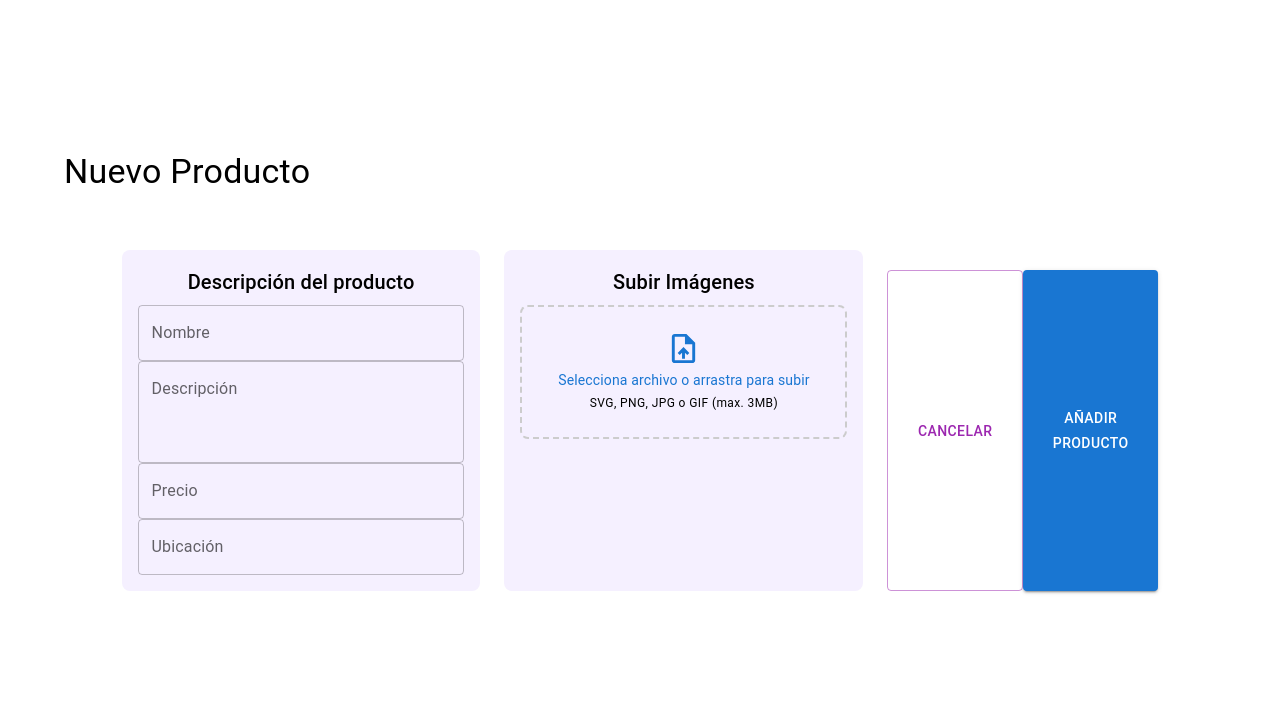
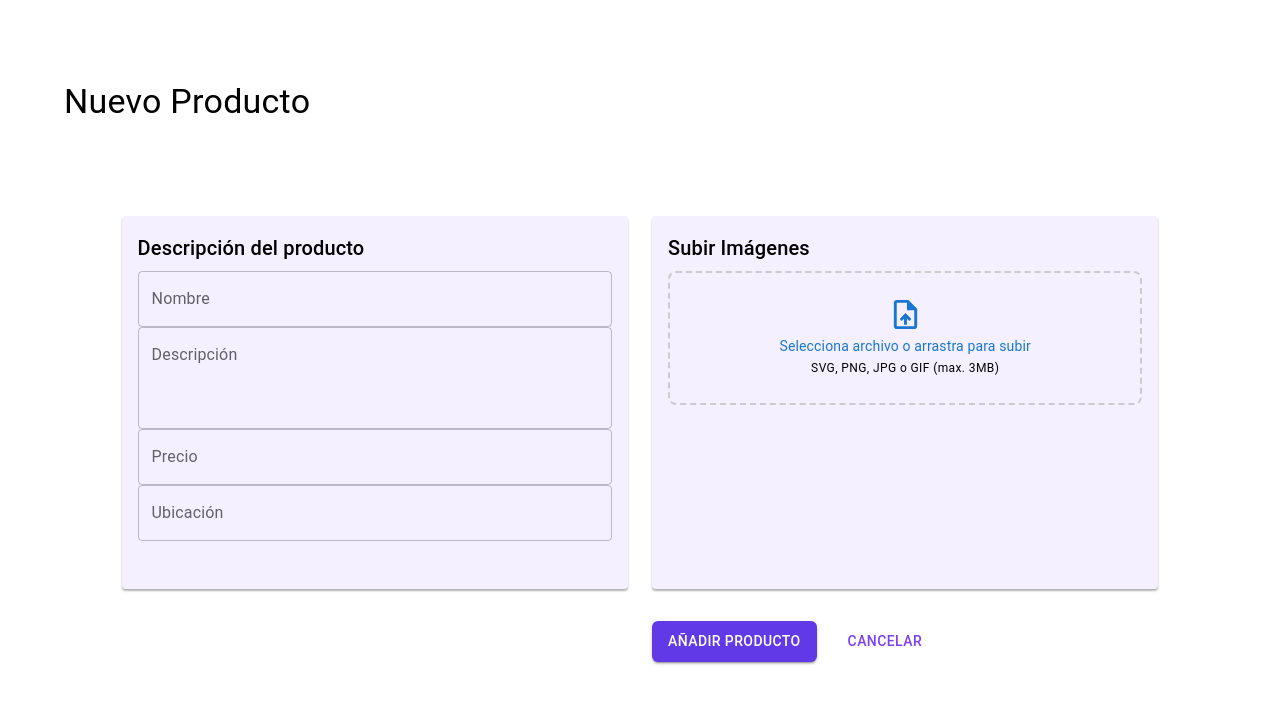
Before and after one commit to crisfelipe22/Xplora, a React (Vite) app in the folder frontend/: page / in a window 1280 px wide. Shown: the top 704 px of the page. Built offline with nearby package versions, Linux system fonts and the light colour scheme.

Commit message:
style: Agregando estilos a las secciones y botones del formulario

```diff
--- a/frontend/src/components/AddProductForm.jsx
+++ b/frontend/src/components/AddProductForm.jsx
@@ -65,14 +65,21 @@ const AddProductForm = () => {
         return Object.keys(erroresObj).length === 0;
     }
 
+    const productFormatoEnvio = {
+        ...product,
+        precio: Number(product.precio),
+        imagenes:product.imagenes.map(img => img.url).join(','),
+    };
+
 
     const handleSubmit = async (e) =>{
         e.preventDefault()
         if (validaciones()){
             console.log("Formulario exitoso, producto subido", product)
+            console.log(productFormatoEnvio)
             //llamada a POST
             try {
-                const response = await axios.post("API", product, {
+                const response = await axios.post("API", productFormatoEnvio, {
                     headers: {
                         "Content-Type": "application/json"
                     }
@@ -105,7 +112,7 @@ const AddProductForm = () => {
             <Box component="form" className={styles.form} onSubmit={handleSubmit}>
 
                 <Box className={styles.seccion}>
-                    <Typography variant="h6" gutterBottom>
+                    <Typography className={styles.h6} variant="h6" gutterBottom>
                         Descripción del producto
                     </Typography>
 
@@ -153,7 +160,7 @@ const AddProductForm = () => {
                 </Box>
 
                 <Box className={styles.seccion}>
-                    <Typography variant="h6" gutterBottom>
+                    <Typography className={styles.h6} variant="h6" gutterBottom>
                         Subir Imágenes
                     </Typography>
 
@@ -188,13 +195,14 @@ const AddProductForm = () => {
                 </Box>
 
                 <Box className={styles.botones}>
+                    <Button className={styles.botonAgregar} type="submit" variant="contained">
+                        Añadir Producto
+                    </Button>
+
                     <Button className={styles.botonCancelar} variant="outlined" color="secondary" onClick={() => resetState()}>
                         Cancelar
                     </Button>
 
-                    <Button className={styles.botonAgregar} type="submit" variant="contained" color="primary">
-                        Añadir Producto
-                    </Button>
                     {exito && <Alert severity="success" className={styles.mensajeExito}>¡Producto agregado con éxito!</Alert>}
                 </Box>
             </Box>
--- a/frontend/src/styles/AddProductForm.module.css
+++ b/frontend/src/styles/AddProductForm.module.css
@@ -1,6 +1,9 @@
 .container{
-    max-width: 800px;
+    max-width: 900px;
     margin: auto;
+    display: flex;
+    flex-direction: column;
+    gap: 24px;
 }
 
 .titulo{
@@ -11,16 +14,24 @@
 }
 
 .form{
-    display: flex;
+    margin: 5%;
+    display: grid;
+    grid-template-columns: 1fr 1fr;
     gap: 24px;
-    margin: 5%;
+    align-items: stretch;
 }
 
 .seccion{
-    flex: 2;
     padding: 16px;
     background-color: #f5f0ff;
-    border-radius: 8px;
+    border-radius: 4px;
+    height: 100%;
+    box-shadow: 0px 2px 2px rgba(0, 0, 0, 0.3);
+}
+
+.h6{
+    text-align: left;
+    margin-bottom: 12px;
 }
 
 .subirImg{
@@ -36,39 +47,32 @@
 }
 
 .botones{
+    grid-column: 2;
     display: flex;
-    justify-content: space-between;
-    margin-top: 20px;
+    margin-top: 40px;
+    gap: 16px;
 }
 
 .botonCancelar{
-    flex: 1;
-    border: 2px solid #800080; /* Morado */
-    color: #800080;
-    background-color: white;
-    padding: 12px;
-    border-radius: 8px;
-    text-align: center;
-    cursor: pointer;
-    font-weight: bold;
+    color: #7B3FF6 !important;
+    background: transparent !important;
+    border: none !important;
 }
 
 .botonCancelar:hover{
-    background-color: #f5e6ff;
+    background-color: #f5e6ff !important;
 }
 
 .botonAgregar{
-    flex: 1;
-    background-color: #1976D2;
-    color: white;
-    padding: 12px;
-    border-radius: 8px;
-    text-align: center;
-    cursor: pointer;
-    font-weight: bold;
-    border: none;
+    background-color: #6239E6 !important;
+    color: white !important;
+    border-radius: 6px !important;
+    text-align: center !important;
+    cursor: pointer !important;
+    border: none !important;
+    padding: 8px 16px !important;
 }
 
 .botonAgregar:hover{
-    background-color: #125a9e;
+    background-color: #125a9e !important;
 }
```
